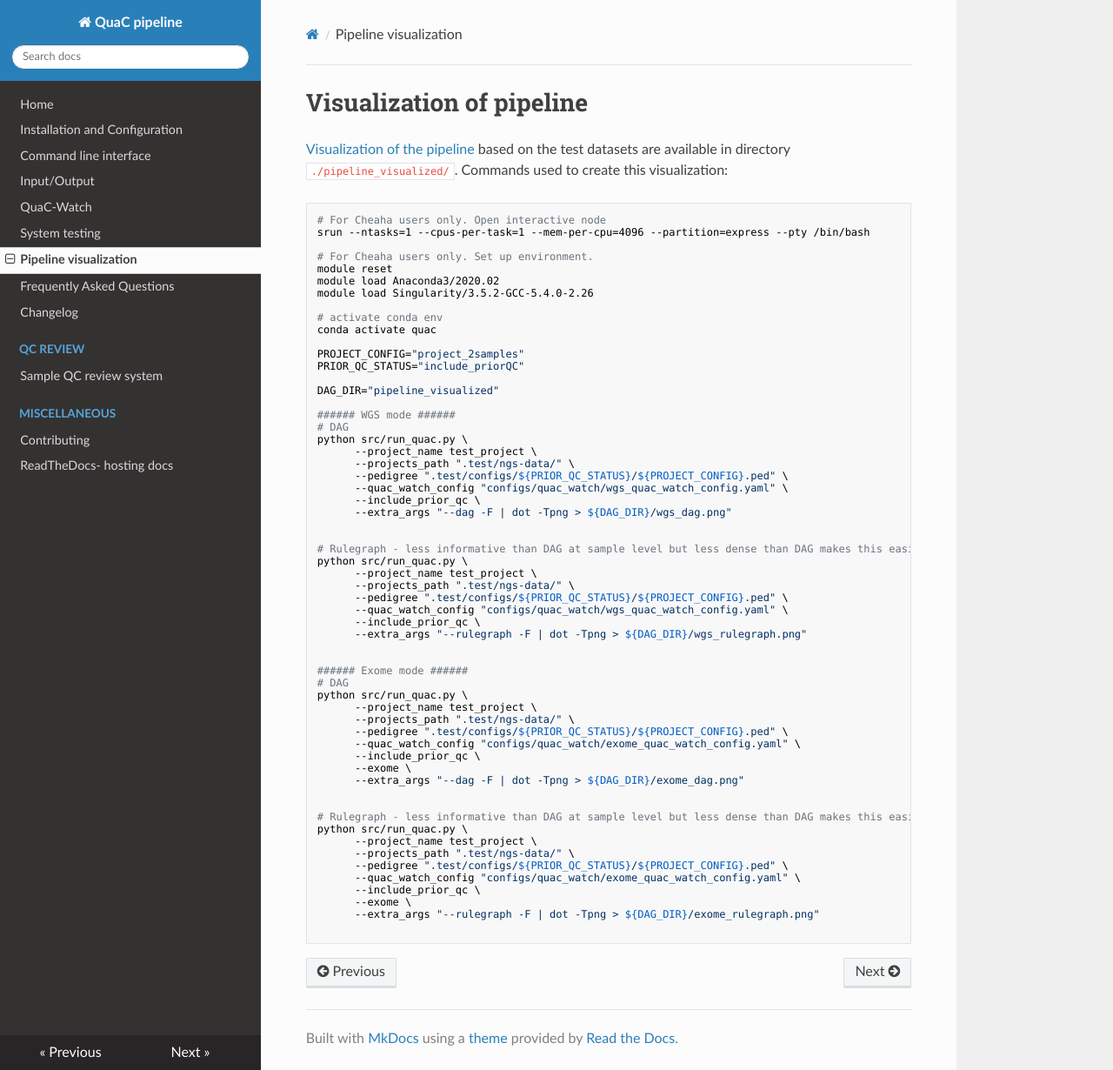
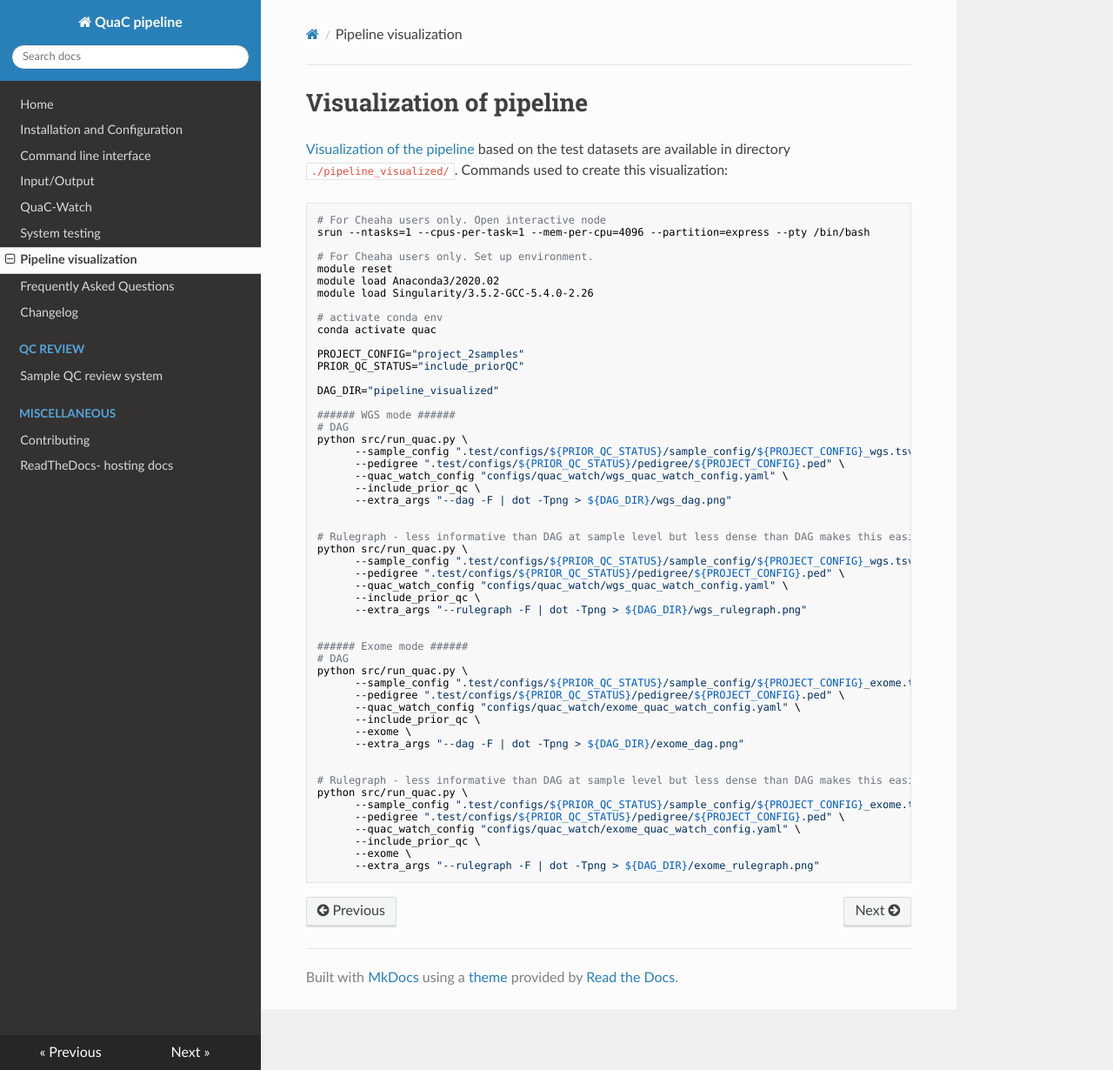
Before and after one commit to uab-cgds-worthey/quac, an MkDocs documentation site: the page built from docs/visualize_pipeline.md, in a window 1280 px wide and 1230 px high. Shown: the whole window at 87% size. Built offline with MkDocs 1.6.1, drawn with Linux system fonts in a browser that asks for light colours; nearby versions of some CDN libraries.

Commit message:
updates commands

````diff
--- a/docs/visualize_pipeline.md
+++ b/docs/visualize_pipeline.md
@@ -24,9 +24,8 @@
 ###### WGS mode ######
 # DAG
 python src/run_quac.py \
-      --project_name test_project \
-      --projects_path ".test/ngs-data/" \
-      --pedigree ".test/configs/${PRIOR_QC_STATUS}/${PROJECT_CONFIG}.ped" \
+      --sample_config ".test/configs/${PRIOR_QC_STATUS}/sample_config/${PROJECT_CONFIG}_wgs.tsv" \
+      --pedigree ".test/configs/${PRIOR_QC_STATUS}/pedigree/${PROJECT_CONFIG}.ped" \
       --quac_watch_config "configs/quac_watch/wgs_quac_watch_config.yaml" \
       --include_prior_qc \
       --extra_args "--dag -F | dot -Tpng > ${DAG_DIR}/wgs_dag.png"
@@ -34,9 +33,8 @@
 
 # Rulegraph - less informative than DAG at sample level but less dense than DAG makes this easier to skim
 python src/run_quac.py \
-      --project_name test_project \
-      --projects_path ".test/ngs-data/" \
-      --pedigree ".test/configs/${PRIOR_QC_STATUS}/${PROJECT_CONFIG}.ped" \
+      --sample_config ".test/configs/${PRIOR_QC_STATUS}/sample_config/${PROJECT_CONFIG}_wgs.tsv" \
+      --pedigree ".test/configs/${PRIOR_QC_STATUS}/pedigree/${PROJECT_CONFIG}.ped" \
       --quac_watch_config "configs/quac_watch/wgs_quac_watch_config.yaml" \
       --include_prior_qc \
       --extra_args "--rulegraph -F | dot -Tpng > ${DAG_DIR}/wgs_rulegraph.png"
@@ -45,9 +43,8 @@
 ###### Exome mode ######
 # DAG
 python src/run_quac.py \
-      --project_name test_project \
-      --projects_path ".test/ngs-data/" \
-      --pedigree ".test/configs/${PRIOR_QC_STATUS}/${PROJECT_CONFIG}.ped" \
+      --sample_config ".test/configs/${PRIOR_QC_STATUS}/sample_config/${PROJECT_CONFIG}_exome.tsv" \
+      --pedigree ".test/configs/${PRIOR_QC_STATUS}/pedigree/${PROJECT_CONFIG}.ped" \
       --quac_watch_config "configs/quac_watch/exome_quac_watch_config.yaml" \
       --include_prior_qc \
       --exome \
@@ -56,12 +53,10 @@
 
 # Rulegraph - less informative than DAG at sample level but less dense than DAG makes this easier to skim
 python src/run_quac.py \
-      --project_name test_project \
-      --projects_path ".test/ngs-data/" \
-      --pedigree ".test/configs/${PRIOR_QC_STATUS}/${PROJECT_CONFIG}.ped" \
+      --sample_config ".test/configs/${PRIOR_QC_STATUS}/sample_config/${PROJECT_CONFIG}_exome.tsv" \
+      --pedigree ".test/configs/${PRIOR_QC_STATUS}/pedigree/${PROJECT_CONFIG}.ped" \
       --quac_watch_config "configs/quac_watch/exome_quac_watch_config.yaml" \
       --include_prior_qc \
       --exome \
       --extra_args "--rulegraph -F | dot -Tpng > ${DAG_DIR}/exome_rulegraph.png"
-
 ```
````
